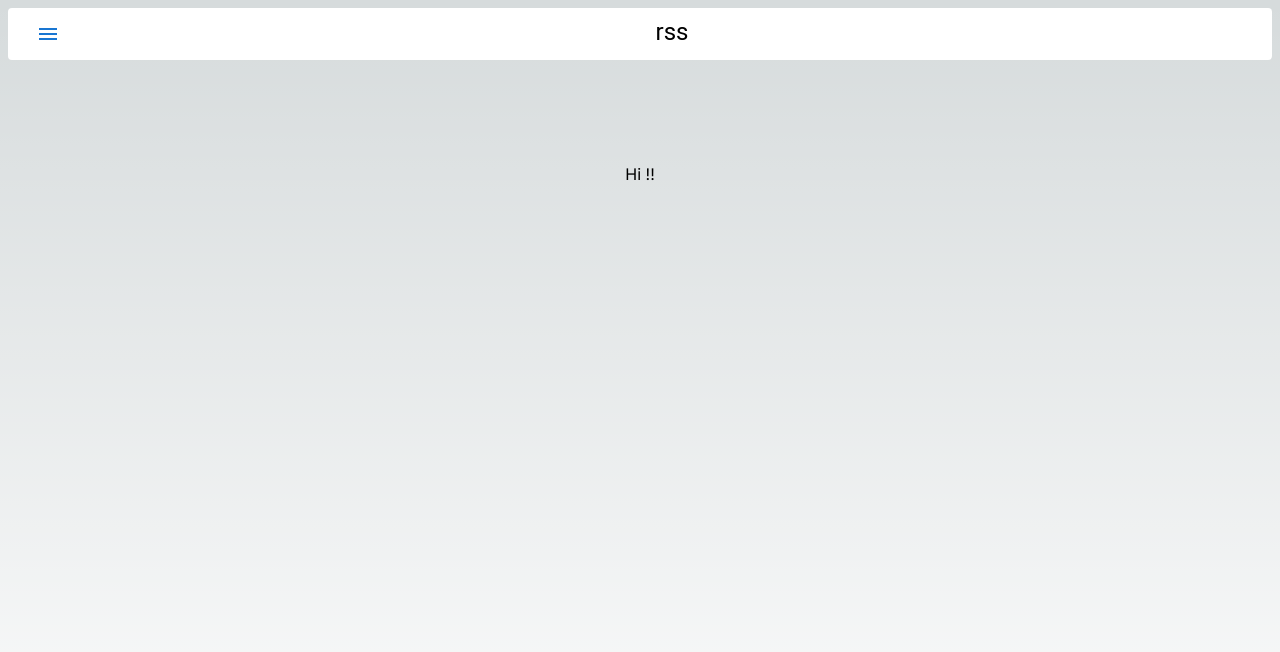
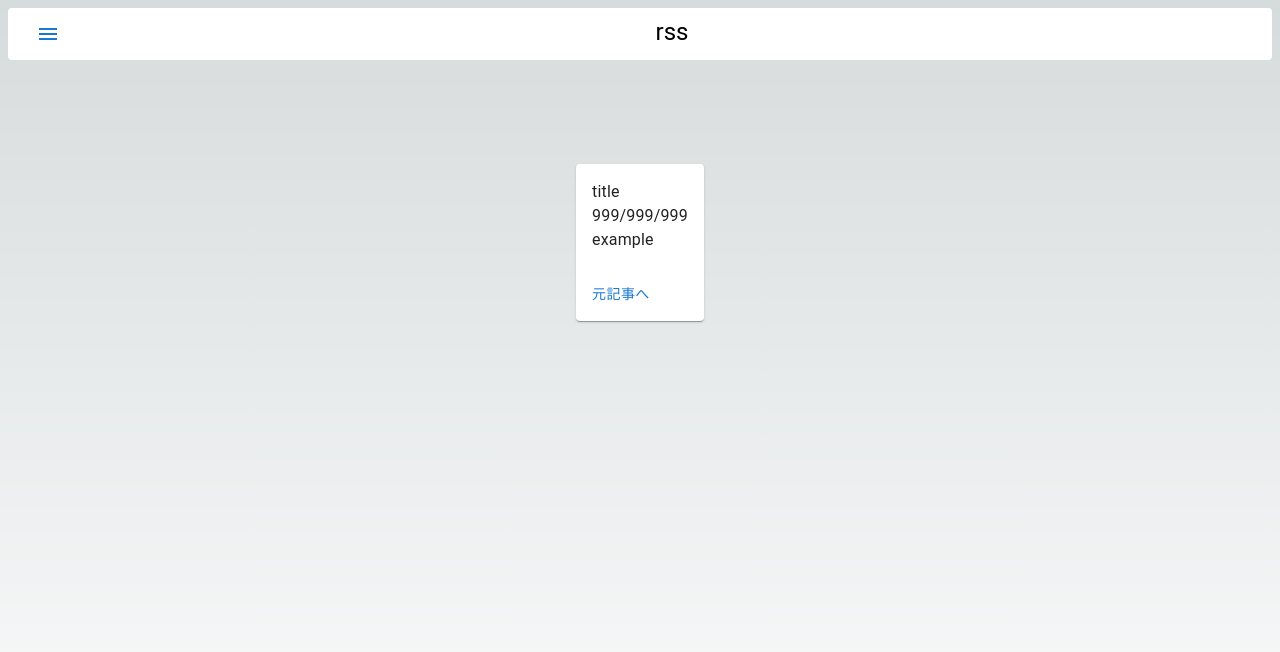
Before and after one commit to cacaoMath/rss_client, a Next.js app: page / in a window 1280 px wide. Shown: the top 652 px of the page. Built offline with nearby package versions, Linux system fonts and the light colour scheme.

Commit message:
feat(ui): 記事のcoomponentを表示する(#2)

```diff
--- a/src/app/page.tsx
+++ b/src/app/page.tsx
@@ -1,9 +1,20 @@
+import { Stack } from '@mui/material';
 import styles from './page.module.css';
+import Article, { ArticleProps } from '@/../component/Article';
+
+const articleProps: ArticleProps = {
+  title: 'title',
+  link: 'https://example.com',
+  summary: 'example',
+  published: '999/999/999',
+};
 
 export default function Home() {
   return (
     <main className={styles.main}>
-      <p>Hi !!</p>
+      <Stack>
+        <Article {...articleProps} />
+      </Stack>
     </main>
   );
 }
```
